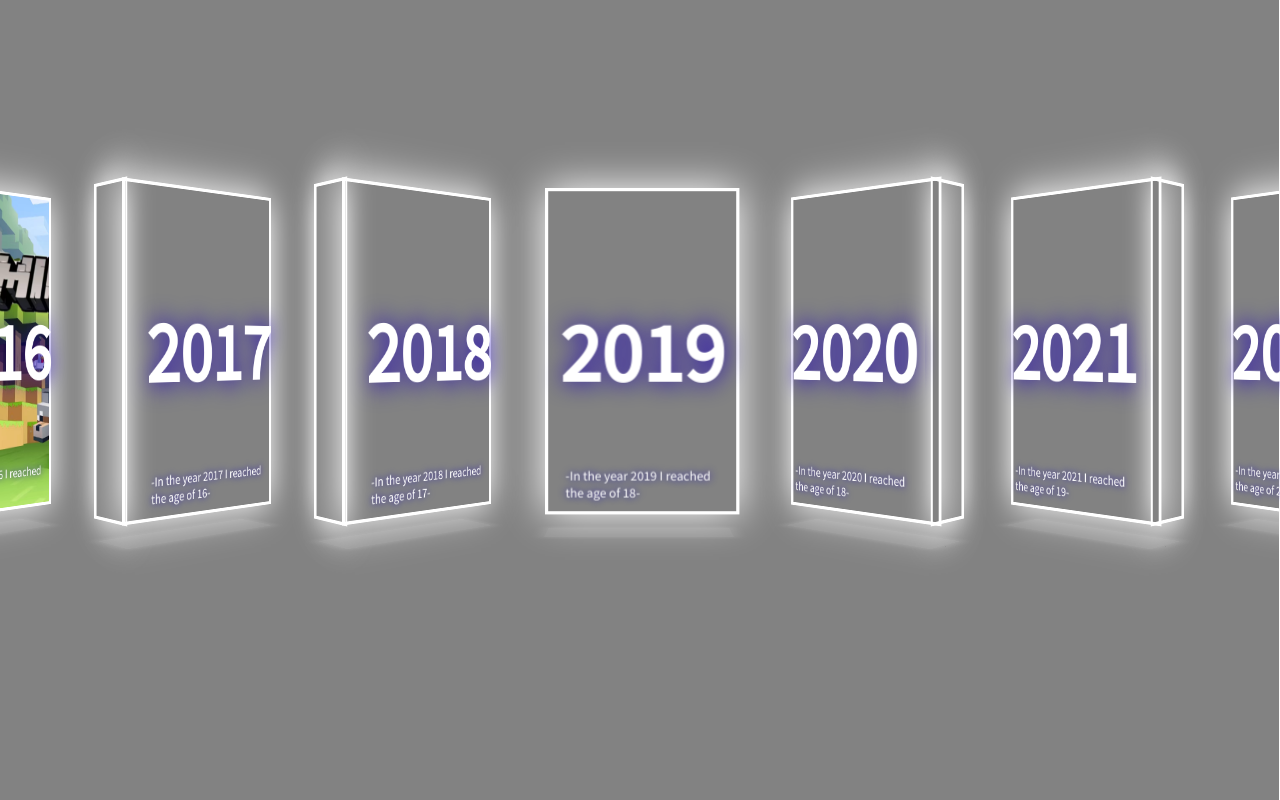
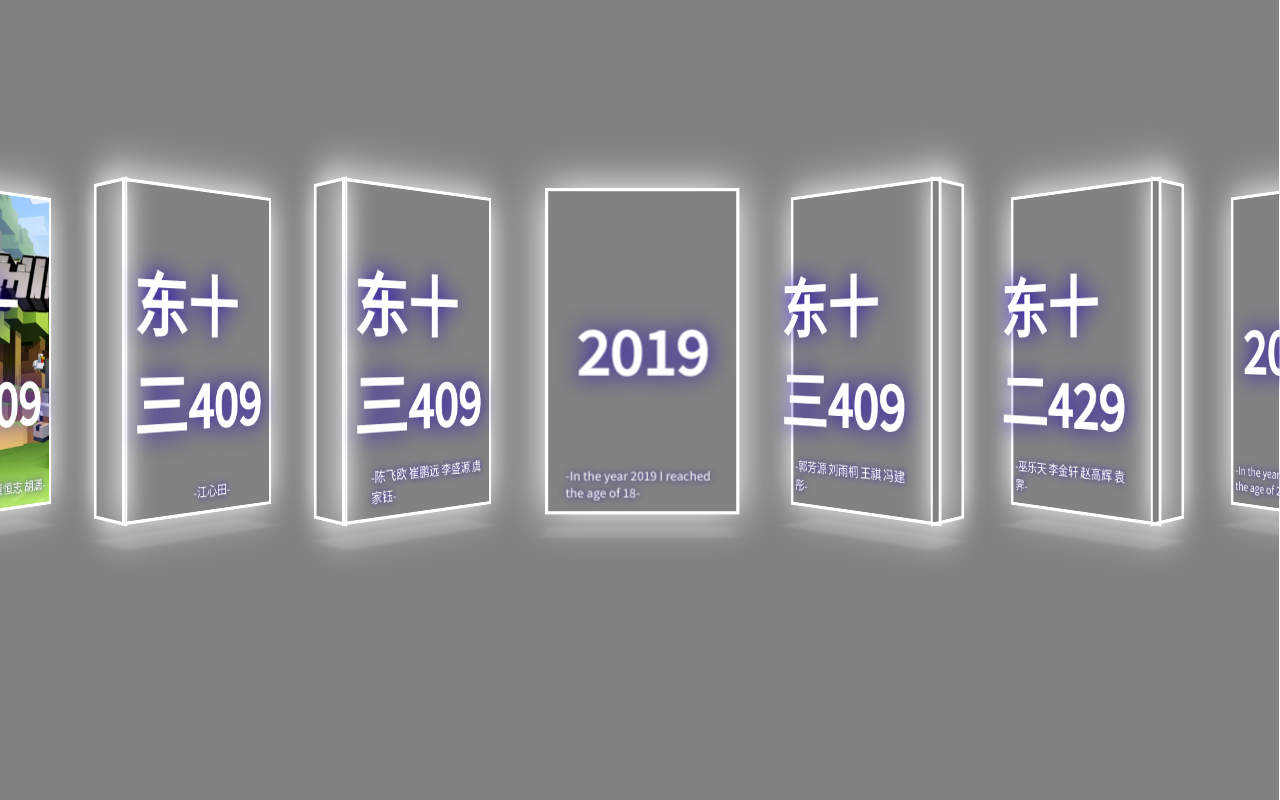
Before and after one commit to Herbstwind/Herbstwind.github.io, a plain HTML site: page classweb.html in a window 1280 px wide. Drawn offline with Linux system fonts and the light colour scheme.

Commit message:
Add files via upload

```diff
--- a/classweb.html
+++ b/classweb.html
@@ -122,7 +122,11 @@
 
         .box h1 {
             text-shadow: 0 0 30px #1f05b4;
-            font-size: 100px;
+            font-size: 80px;
+            display:flex ;
+            flex-direction: column;
+            align-items: center;
+            justify-content: center;
         }
 
         .box span {
@@ -158,6 +162,13 @@
             border-right-width: 5px;
             transform: translate3d(-1px, 0, -60px) rotateY(90deg);
             transform-origin: 100%;
+        }
+        .box a{
+            text-decoration: none;
+            color: #fff;
+        }
+        .box a:hover{
+            text-decoration: underline;
         }
     </style>
 </head>
@@ -196,8 +207,8 @@
                 <div class="item">
                     <div class="frame">
                         <div class="box front">
-                            <h1>2016</h1>
-                            <span>-In the year 2016 I reached the age of 15-</span>
+                            <h1><a href="https://regret1037.github.io/room409/">东十三409</a></h1>
+                            <span>-王安政 杨睿 董恒志 胡潇-</span>
                         </div>
                         <div class="box left"></div>
                         <div class="box right"></div>
@@ -206,8 +217,8 @@
                 <div class="item">
                     <div class="frame">
                         <div class="box front">
-                            <h1>2017</h1>
-                            <span>-In the year 2017 I reached the age of 16-</span>
+                            <h1><a href="#">东十三409</a></h1>
+                            <span>-江心田-</span>
                         </div>
                         <div class="box left"></div>
                         <div class="box right"> </div>
@@ -216,8 +227,8 @@
                 <div class="item">
                     <div class="frame">
                         <div class="box front">
-                            <h1>2018</h1>
-                            <span>-In the year 2018 I reached the age of 17-</span>
+                            <h1><a href="#">东十三409</a></h1>
+                            <span>-陈飞欧 崔鹏远 李盛源 虞家钰-</span>
                         </div>
                         <div class="box left"></div>
                         <div class="box right"> </div>
@@ -236,8 +247,8 @@
                 <div class="item">
                     <div class="frame">
                         <div class="box front">
-                            <h1>2020</h1>
-                            <span>-In the year 2020 I reached the age of 18-</span>
+                            <h1><a href="#">东十三409</a></h1>
+                            <span>-郭芳源 刘雨桐 王祺 冯建彤-</span>
                         </div>
                         <div class="box left"></div>
                         <div class="box right"> </div>
@@ -246,8 +257,8 @@
                 <div class="item">
                     <div class="frame">
                         <div class="box front">
-                            <h1>2021</h1>
-                            <span>-In the year 2021 I reached the age of 19-</span>
+                            <h1><a href="https://aha-ljx.github.io/lix-internet-station/doom.html">东十二429</a></h1>
+                            <span>-巫乐天 李金轩 赵高辉 袁霁-</span>
                         </div>
                         <div class="box left"></div>
                         <div class="box right"> </div>
```
